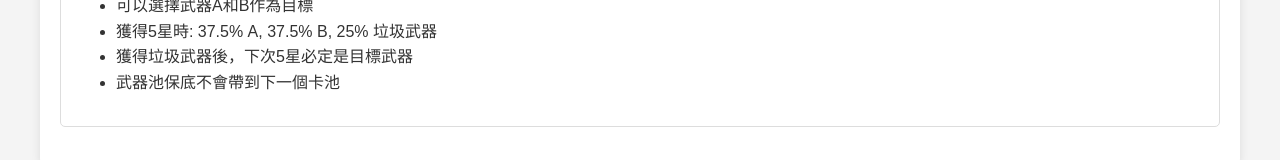
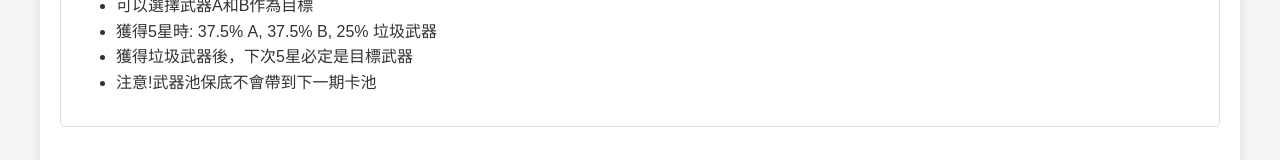
Before and after one commit to deelong223/deelong223.github.io, a plain HTML site: page index.html in a window 1280 px wide. Both pictures are taken after a click on the element "規則說明". Shown: the part 704-864 px from the top of the page. Drawn offline with Linux system fonts and the light colour scheme.

Commit message:
Update warning message for weapon pool guarantee

```diff
--- a/index.html
+++ b/index.html
@@ -180,7 +180,7 @@
                     <li>可以選擇武器A和B作為目標</li>
                     <li>獲得5星時: 37.5% A, 37.5% B, 25% 垃圾武器</li>
                     <li>獲得垃圾武器後，下次5星必定是目標武器</li>
-                    <li>武器池保底不會帶到下一個卡池</li>
+                    <li>注意!武器池保底不會帶到下一期卡池</li>
                 </ul>
             </div>
         </div>
```
